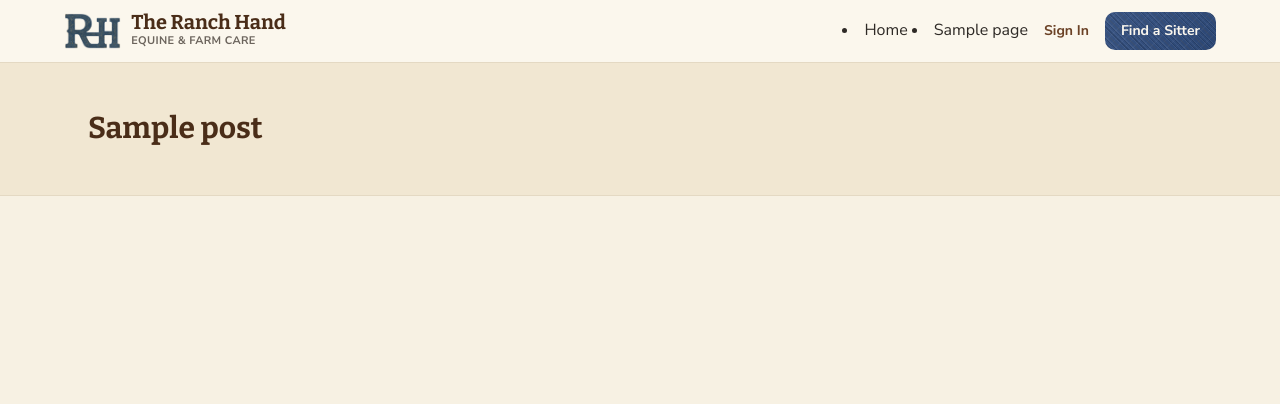
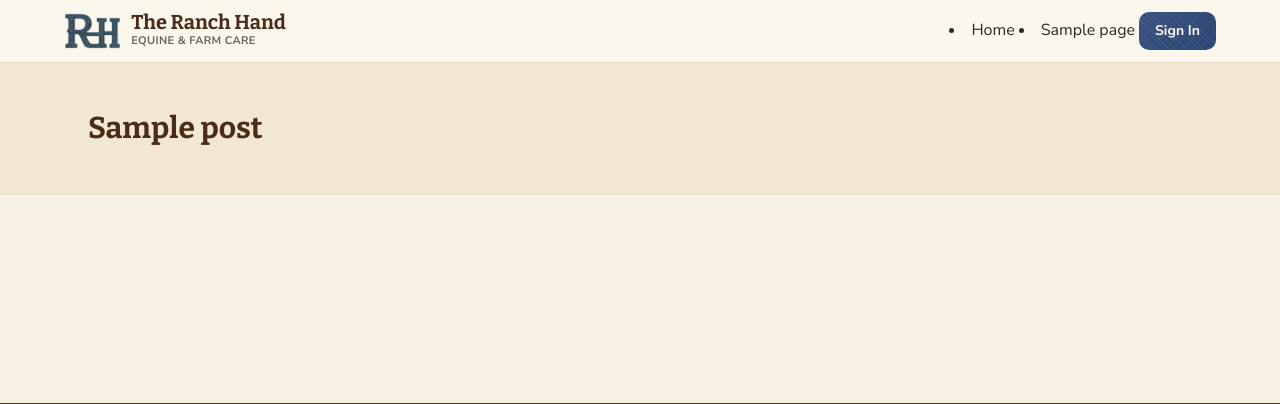
Before and after one commit to nationcfh-a11y/The-Ranch-Hand, a WordPress theme: template wordpress/themes/the-ranch-hand/page.php in a window 1280 px wide. Shown: the top 404 px of the page. Run offline with PHP 8.4 and a stand-in for WordPress, Linux system fonts and the light colour scheme; the site name, menu and one post (Sample post) are stand-ins, and other content is empty; some libraries are stand-ins or nearby versions.

Commit message:
Header: replace Find a Sitter button with Sign In
The blue header button (desktop and mobile) now carries the account link
(Sign In, or My Dashboard for a signed-in Hand); the separate text link is
dropped so it isn't shown twice.

Co-Authored-By: Claude Opus 5.5 <noreply@anthropic.com>

```diff
--- a/wordpress/themes/the-ranch-hand/functions.php
+++ b/wordpress/themes/the-ranch-hand/functions.php
@@ -154,7 +154,7 @@ function trh_opt( $key, $fallback = '' ) {
 /**
  * Where a signed-in Hand works.
  *
- * The marketing nav (Register Your Ranch, Find a Sitter) is aimed at owners and
+ * The marketing nav (Register Your Ranch, Become A Hand) is aimed at owners and
  * visitors. Once a Hand signs in they are inside their own tool, so the header
  * swaps to the places that are theirs. Add a destination here and it appears in
  * both the desktop header and the mobile menu.
--- a/wordpress/themes/the-ranch-hand/header.php
+++ b/wordpress/themes/the-ranch-hand/header.php
@@ -14,7 +14,6 @@
 if ( ! defined( 'ABSPATH' ) ) { exit; }
 $trh_mode      = trh_header_mode();
 $trh_is_hand   = is_user_logged_in() && (bool) trh_hand_profile_id();
-$trh_dir       = trh_directory_url();
 $trh_ranch     = trh_page_url( 'ranch-signup' );
 $trh_acct_url  = trh_dashboard_url();
 $trh_acct_text = $trh_is_hand ? 'My Dashboard' : 'Sign In';
@@ -68,8 +67,7 @@ $trh_bare      = 'signup' === $trh_mode;
 						<a class="nav-link" href="<?php echo esc_url( $trh_ranch ); ?>">Register Your Ranch</a>
 						<a class="nav-link" href="<?php echo esc_url( home_url( '/become-a-caretaker/' ) ); ?>">Become A Hand</a>
 					<?php endif; ?>
-					<a class="nav-link" href="<?php echo esc_url( $trh_acct_url ); ?>"><?php echo esc_html( $trh_acct_text ); ?></a>
-					<a class="btn btn-primary btn-sm" href="<?php echo esc_url( $trh_dir ); ?>">Find a Sitter</a>
+					<a class="btn btn-primary btn-sm" href="<?php echo esc_url( $trh_acct_url ); ?>"><?php echo esc_html( $trh_acct_text ); ?></a>
 				</div>
 			<?php endif; ?>
 
@@ -94,8 +92,7 @@ $trh_bare      = 'signup' === $trh_mode;
 				<?php else : ?>
 					<a class="nav-link" href="<?php echo esc_url( $trh_ranch ); ?>">Register Your Ranch</a>
 					<a class="nav-link" href="<?php echo esc_url( home_url( '/become-a-caretaker/' ) ); ?>">Become A Hand</a>
-					<a class="nav-link" href="<?php echo esc_url( $trh_acct_url ); ?>"><?php echo esc_html( $trh_acct_text ); ?></a>
-					<a class="btn btn-primary" style="margin-top:.5rem;" href="<?php echo esc_url( $trh_dir ); ?>">Find a Sitter</a>
+					<a class="btn btn-primary" style="margin-top:.5rem;" href="<?php echo esc_url( $trh_acct_url ); ?>"><?php echo esc_html( $trh_acct_text ); ?></a>
 				<?php endif; ?>
 			</div>
 		</div>
```
